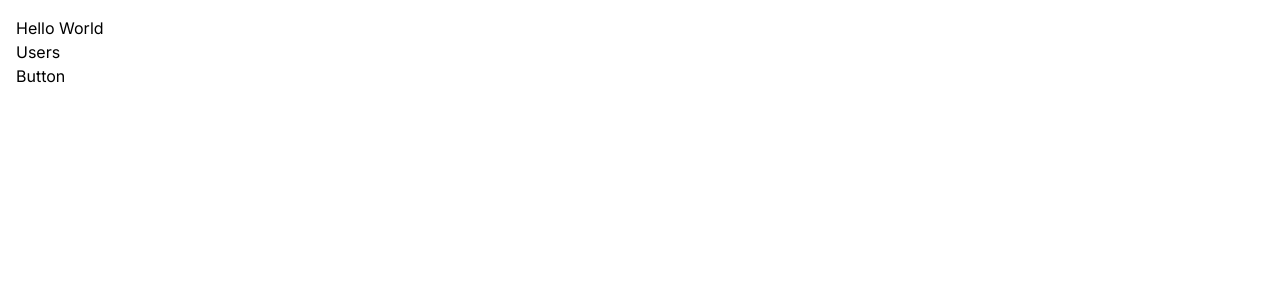
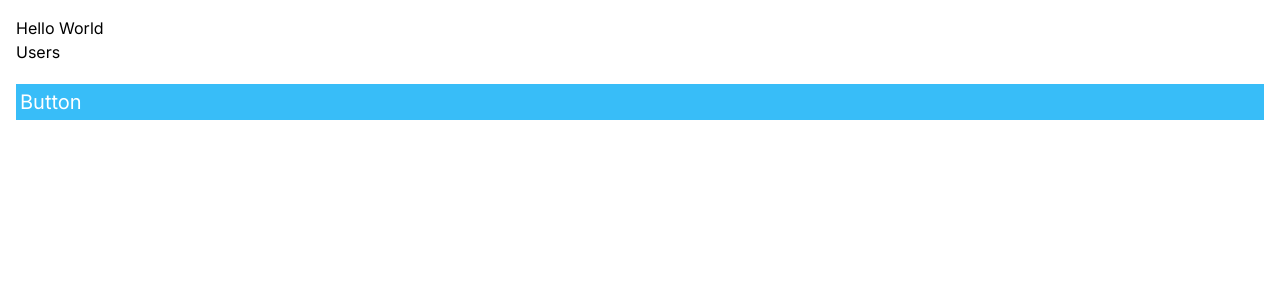
Before and after one commit to Vkerubo/my-first-next.Js-app, a Next.js app: page / in a window 1280 px wide. Shown: the top 300 px of the page. Built offline with nearby package versions, Linux system fonts and the light colour scheme.

Commit message:
render tailwind styles

```diff
--- /dev/null
+++ b/src/app/components/ProductCard.module.css
@@ -0,0 +1,4 @@
+.card {
+  padding: 1rem;
+  border: 2px solid #ccc;
+}
--- a/src/app/components/ProductCard.tsx
+++ b/src/app/components/ProductCard.tsx
@@ -1,8 +1,10 @@
 import React from "react";
 import AddToCart from "./AddToCart";
+//import styles from "./ProductCard.module.css";
+
 
 const ProductCard = () => {
-  return <div>
+  return <div className='p-1 my-5 bg-sky-400 text-white text-xl hover:bg-slate-800'>
     <AddToCart />
   </div>;
 };
```
